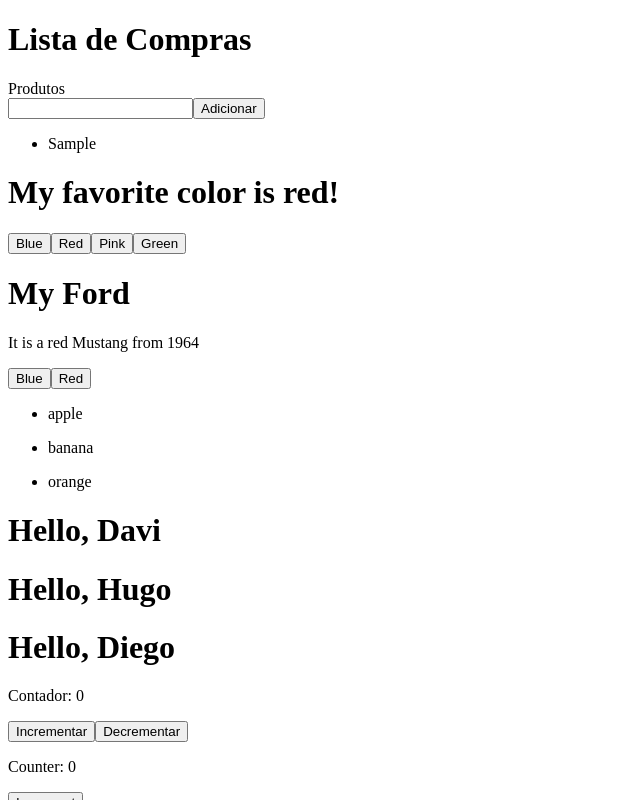
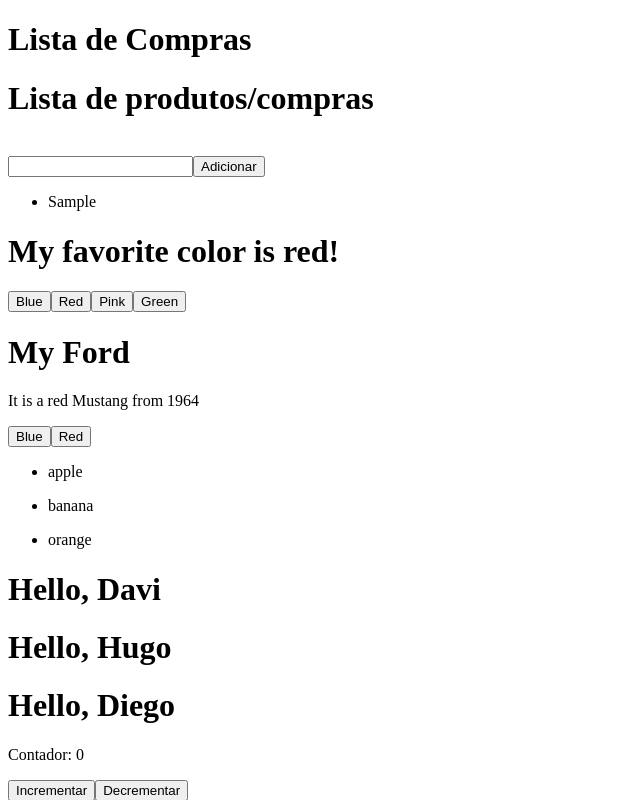
Before and after one commit to dev-davimarques/aula-fpo-web-mobile, a React (Vite) app in the folder aula04-reactapp/react-app/: page / in a window 1280 px wide. Both pictures are taken after typing "Sample" into the empty fields and a click on the button "Adicionar". Shown: the top 800 px of the page, without its empty margins (0-640 px from the left). Built offline with nearby package versions, Linux system fonts and the light colour scheme.

Commit message:
criando novos componentes com children

```diff
--- a/aula04-reactapp/react-app/src/App.jsx
+++ b/aula04-reactapp/react-app/src/App.jsx
@@ -5,6 +5,7 @@ import Contador from "./components/contador/contador"
 import Counter from "./components/counter/counter"
 import FavoriteColor from "./components/favoriteColor/favoriteColor"
 import List from "./components/list/list"
+import Lista from "./components/lista/lista"
 import Title from "./components/title/title"
 import Welcome from "./components/welcome/welcome"
 
@@ -12,7 +13,8 @@ function App() {
   return(
     <>
       <Title name="Compras"/>
-      <List/>
+      {/* <List/> */}
+      <Lista />
       <FavoriteColor/>
       <Car/>
       <ArrayMap/>
--- /dev/null
+++ b/aula04-reactapp/react-app/src/components/lista/lista.jsx
@@ -0,0 +1,38 @@
+import { useState } from "react";
+import Titulo from "../tituloChildren/titulo";
+
+export default function Lista(){
+    const [produto, setProduto] = useState("");
+    const [listaProdutos, setListaProdutos] = useState([]);
+
+    const adicionarProduto = () => {
+        if(produto.trim() !== ""){
+            setListaProdutos([...listaProdutos, produto]);
+            setProduto("");
+        }
+    };
+
+    return (
+        <>
+            {/* Componente criado para utilizar a prop children */}
+            <Titulo>
+                Lista de produtos/compras
+            </Titulo>
+
+            <br />
+
+            {/* campo de texto para digitar o produto */}
+            <input type="text" value={produto} onChange={(e) => setProduto(e.target.value)}/>
+
+            {/* botao para adicionar */}
+            <button type="button" onClick={adicionarProduto}>Adicionar</button>
+
+            {/* lista que ira aparecer dinamicamente na tela */}
+            <ul>
+                {listaProdutos.map((item, index) => (
+                    <li key={index}>{item}</li>
+                ))}
+            </ul>
+        </>
+    );
+}
--- /dev/null
+++ b/aula04-reactapp/react-app/src/components/tituloChildren/titulo.jsx
@@ -0,0 +1,5 @@
+const Titulo = ({children}) => {
+    return <h1>{children}</h1>
+}
+
+export default Titulo;
```
